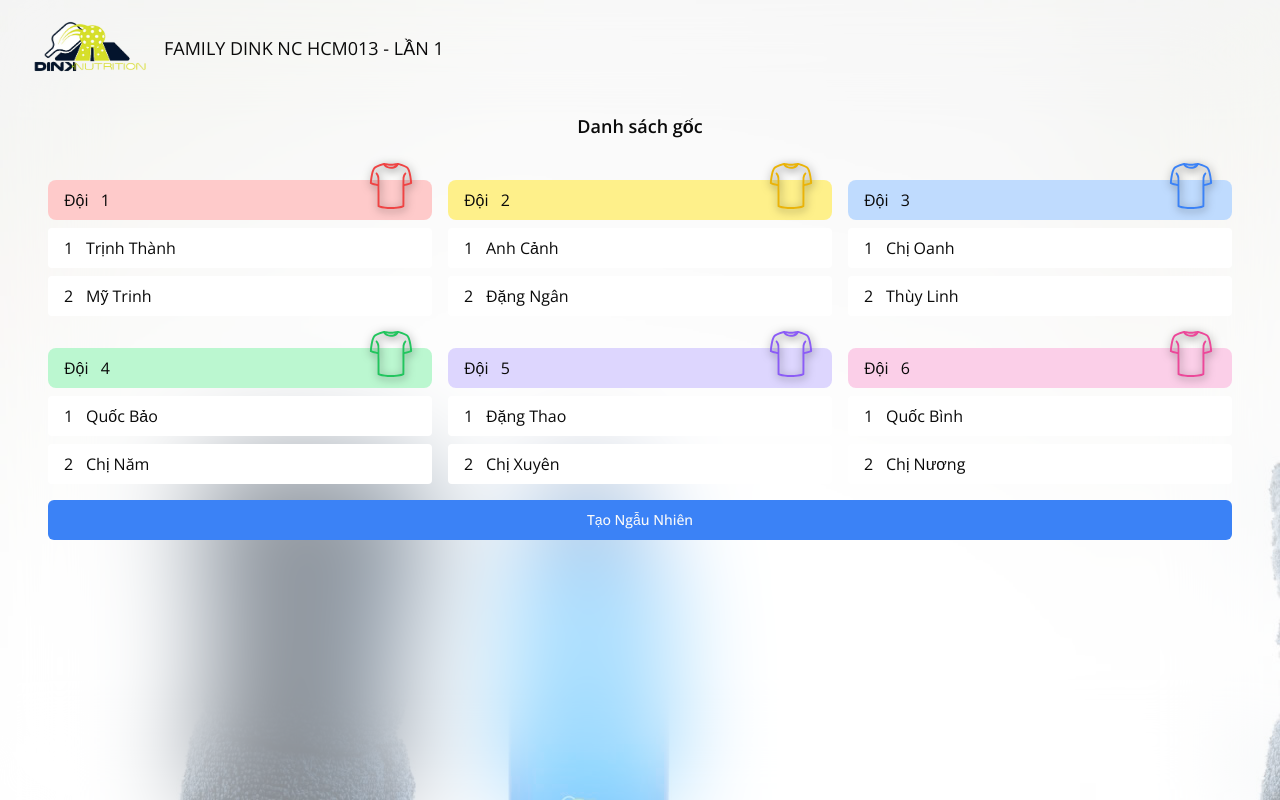
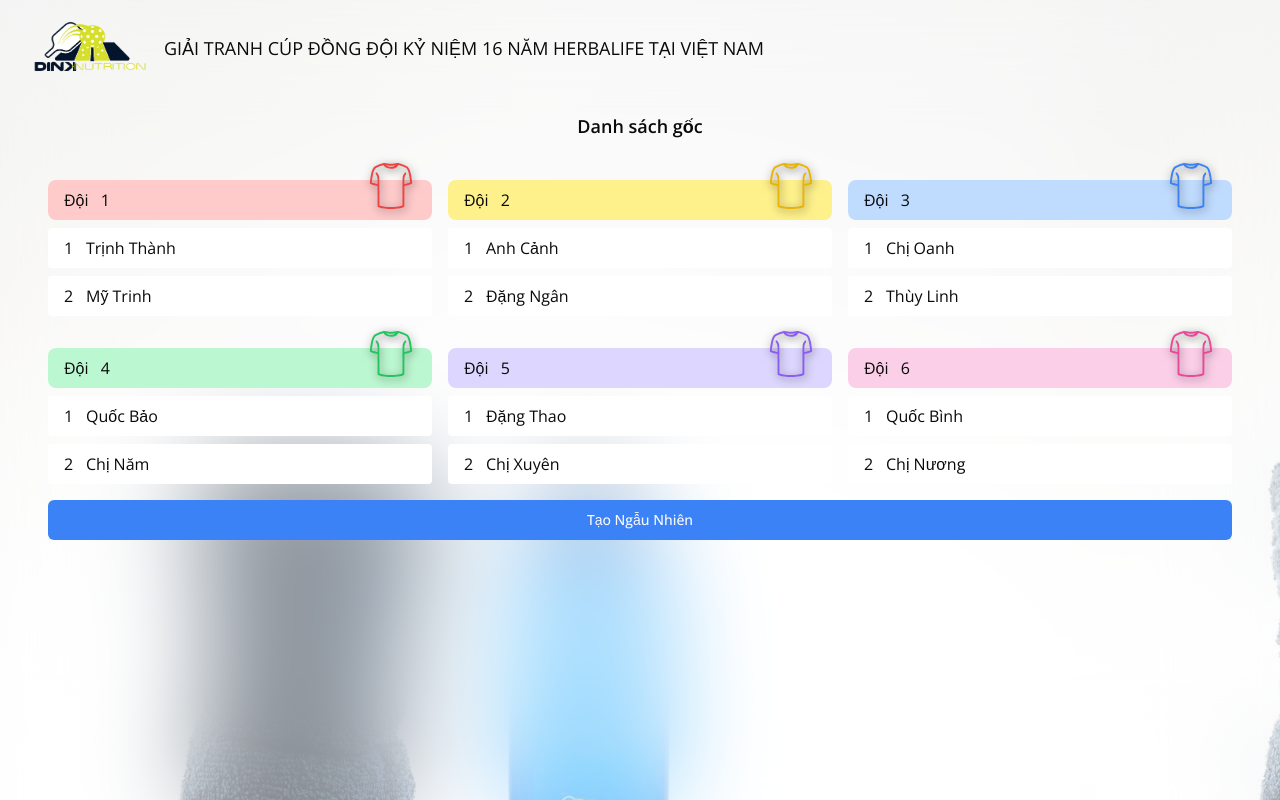
Before and after one commit to tuannguyen1702/couple-team-random, a Next.js app: page / in a window 1280 px wide. Built offline with nearby package versions, Linux system fonts and the light colour scheme.

Commit message:
Update Header.tsx

```diff
--- a/src/components/layout/Header.tsx
+++ b/src/components/layout/Header.tsx
@@ -20,7 +20,7 @@
         </h1>
         <h1 className="flex-1 md:text-lg uppercase">
           {" "}
-          FAMILY DINK NC HCM013 - LẦN 1
+           Giải tranh cúp đồng đội kỷ niệm 16 năm Herbalife tại Việt Nam
         </h1>
         {/* <Navbar /> */}
       </div>
```
